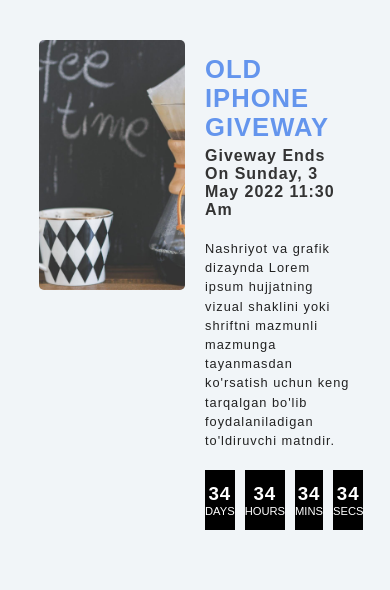
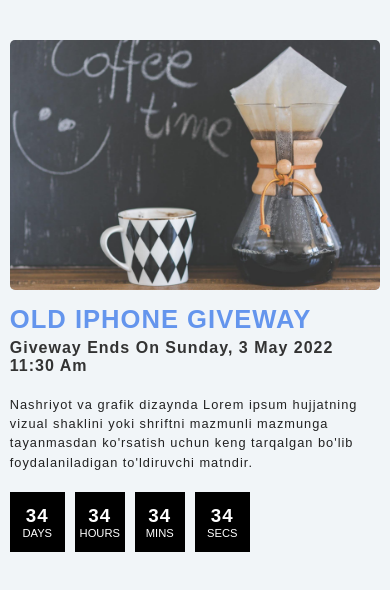
Before and after one commit to farruxavganov/time, a plain HTML site: page index.html in a window 390 px wide. Drawn offline with Linux system fonts and the light colour scheme.

Commit message:
finished thml css

```diff
--- a/styles.css
+++ b/styles.css
@@ -100,3 +100,16 @@
     font-size: .7rem;
     text-transform: uppercase;
 }
+
+@media (max-width: 728px) {
+    .time {
+        width: 95%;
+    }
+    .time__wrapper {
+        flex-direction: column;
+        width: 100%;
+    }
+    .col {
+        width: 100%;
+    }
+}
```
